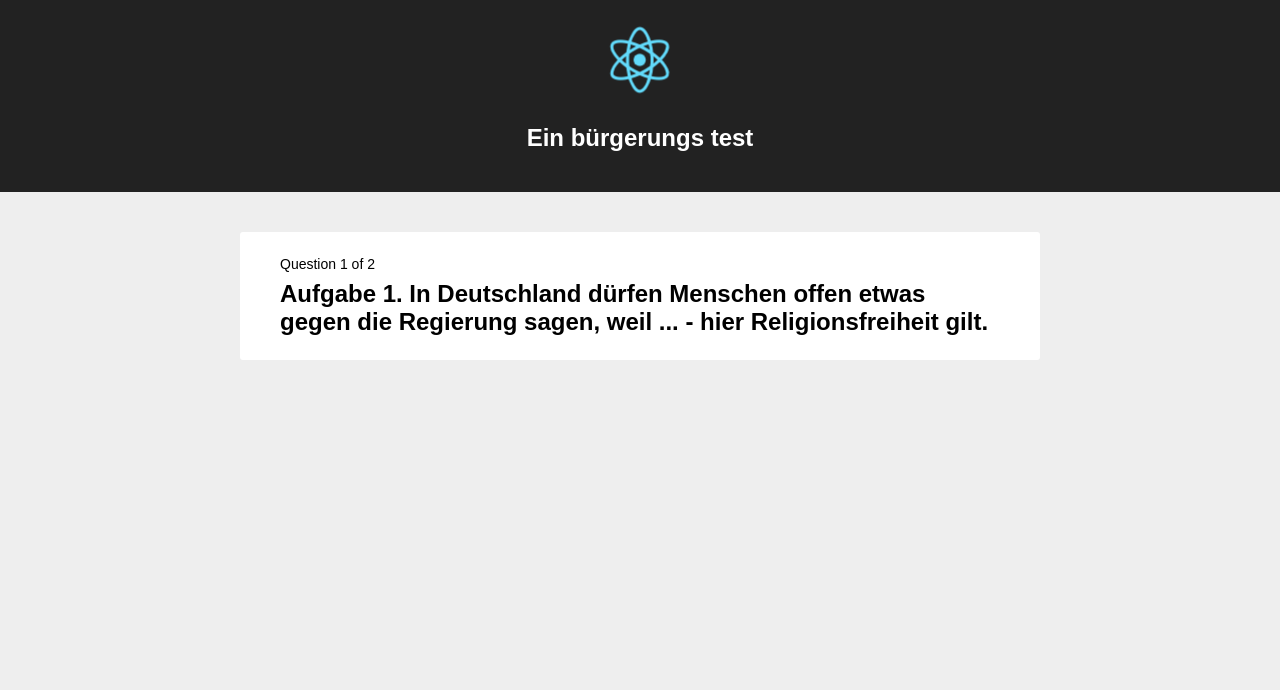
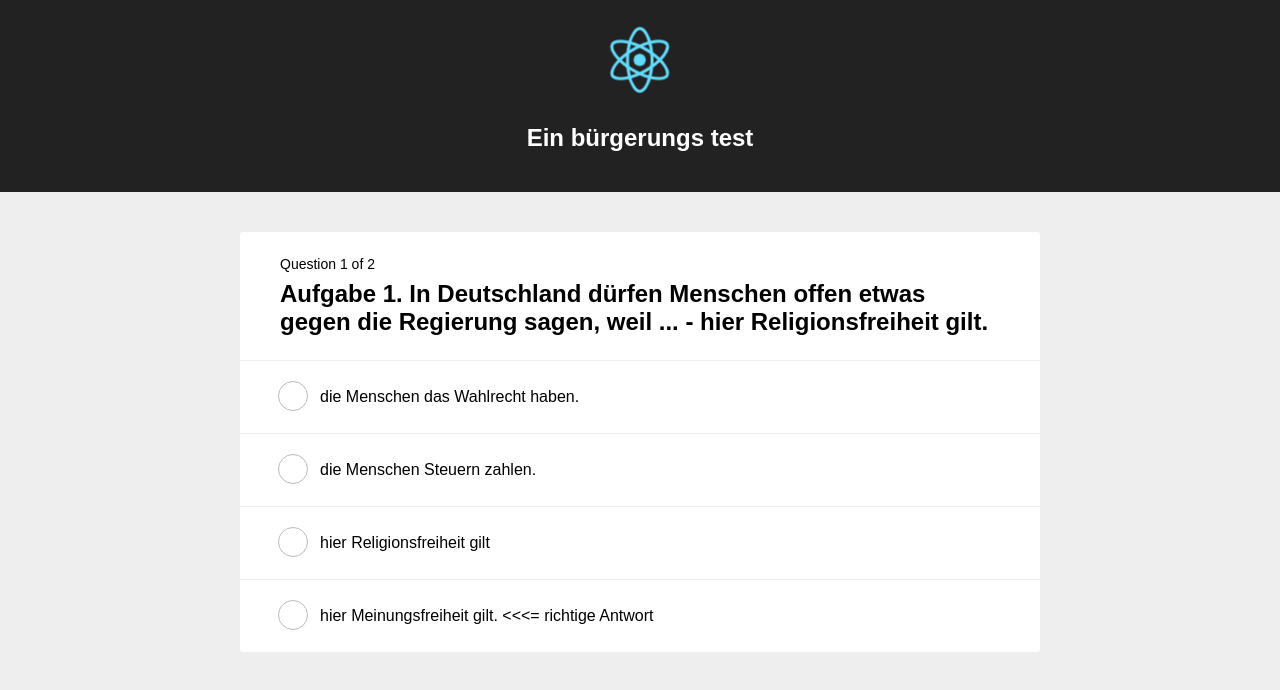
Before and after one commit to Ebazhanov/ein-burgerungs-test, a React (Create React App) app: page / in a window 1280 px wide. Shown: the top 690 px of the page. Built offline with nearby package versions, Linux system fonts and the light colour scheme.

Commit message:
- refactoring

```diff
--- a/src/App.js
+++ b/src/App.js
@@ -1,4 +1,4 @@
-import React, { useEffect, useState } from "react";
+import React, {useEffect, useState} from "react";
 import quizQuestions from "./api/quizQuestions";
 import Quiz from "./components/Quiz";
 import Result from "./components/Result";
@@ -8,26 +8,18 @@ import "./App.css";
 const App = () => {
     const [counter, setCounter] = useState(0);
     const [questionId, setQuestionId] = useState(1);
-    const [question, setQuestion] = useState("");
-    const [result, setResult] = useState("");
-    const [answer, setAnswer] = useState("");
+    const [question, setQuestion] = useState('');
+    const [result, setResult] = useState('');
+    const [answer, setAnswer] = useState('');
     const [answerOptions, setAnswerOptions] = useState([]);
     const [answersCount, setAnswerCount] = useState({});
-    const [state, setState] = useState(0);
 
     useEffect(() => {
         const shuffledAnswerOptions = quizQuestions.map(question =>
             shuffleArray(question.answers)
         );
-        setState({
-            question: quizQuestions[0].question,
-            answerOptions: shuffledAnswerOptions[0]
-        });
-
-        //return () => {
-        //  setQuestion(quizQuestions[0].question);
-        //  setAnswerOptions(shuffledAnswerOptions[0]);
-        //};
+        setQuestion(quizQuestions[0].question);
+        setAnswerOptions(shuffledAnswerOptions[0]);
     }, []);
 
     const shuffleArray = array => {
@@ -57,7 +49,7 @@ const App = () => {
     };
 
     const setUserAnswer = answer => {
-        setAnswerCount((answersCount[answer] || 0) + 1)
+        setAnswerCount((answersCount[answer] || 0) + 1);
     };
 
     const setNextQuestion = () => {
@@ -92,7 +84,7 @@ const App = () => {
                 answer={answer}
                 answerOptions={answerOptions}
                 questionId={questionId}
-                question={state.question}
+                question={question}
                 questionTotal={quizQuestions.length}
                 onAnswerSelected={handleAnswerSelected}
             />
@@ -100,18 +92,13 @@ const App = () => {
     };
 
     const renderResult = () => {
-        return <Result quizResult={result} />;
+        return <Result quizResult={result}/>;
     };
-
-    console.log("result: ", result);
-    console.log("renderResult: ", renderResult());
-    console.log("renderQuiz: ", renderQuiz());
-    console.log("answerOptions", answerOptions);
 
     return (
         <div className="App">
             <div className="App-header">
-                <img src={logo} className="App-logo" alt="logo" />
+                <img src={logo} className="App-logo" alt="logo"/>
                 <h2>Ein bürgerungs test</h2>
             </div>
             {result ? renderResult() : renderQuiz()}
--- a/src/components/Quiz.js
+++ b/src/components/Quiz.js
@@ -23,14 +23,15 @@ const Quiz = ({answer, questionId, onAnswerSelected, questionTotal, question, an
         <CSSTransition
             className="container"
             component="div"
-            //transitionName="fade"
-            //transitionEnterTimeout={800}
-            //transitionLeaveTimeout={500}
-            //transitionAppear
-            //transitionAppearTimeout={500}
+            transitionName="fade"
+            transitionEnterTimeout={800}
+            transitionLeaveTimeout={500}
+            transitionAppear
+            transitionAppearTimeout={500}
         >
             <div key={questionId}>
-                <QuestionCount counter={questionId} total={questionTotal}/>
+                <QuestionCount counter={questionId}
+                               total={questionTotal}/>
                 <Question content={question}/>
                 <ul className="answerOptions">
                     {answerOptions.map(renderAnswerOptions)}
--- a/src/components/Result.js
+++ b/src/components/Result.js
@@ -7,11 +7,11 @@ const Result = ({quizResult}) => {
         <CSSTransition
             className="container result"
             component="div"
-            //transitionName="fade"
-            //transitionEnterTimeout={800}
-            //transitionLeaveTimeout={500}
-            //transitionAppear
-            //transitionAppearTimeout={500}
+            transitionName="fade"
+            transitionEnterTimeout={800}
+            transitionLeaveTimeout={500}
+            transitionAppear
+            transitionAppearTimeout={500}
         >
             <div>
                 -> <strong>{quizResult}</strong>!
```
Also changed, not shown: 1 other file (tests, documents, lock files or other folders).
